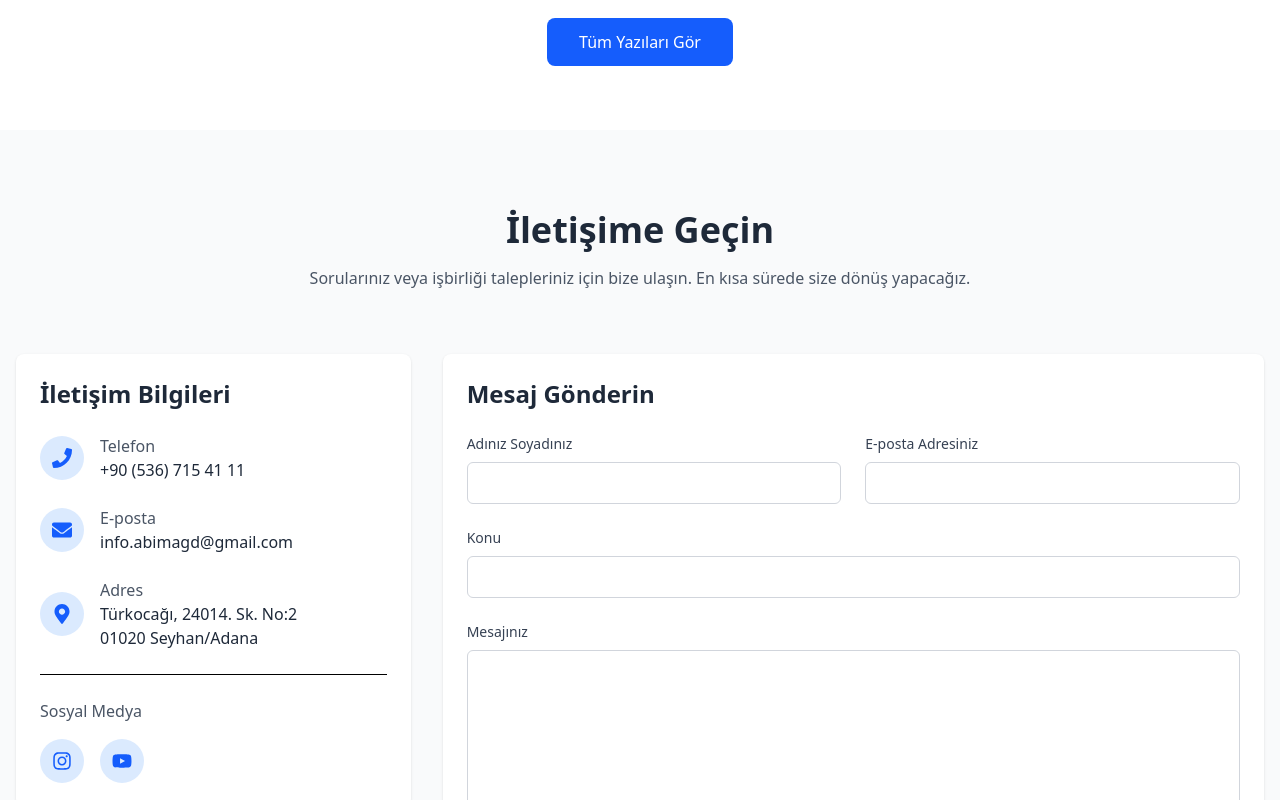
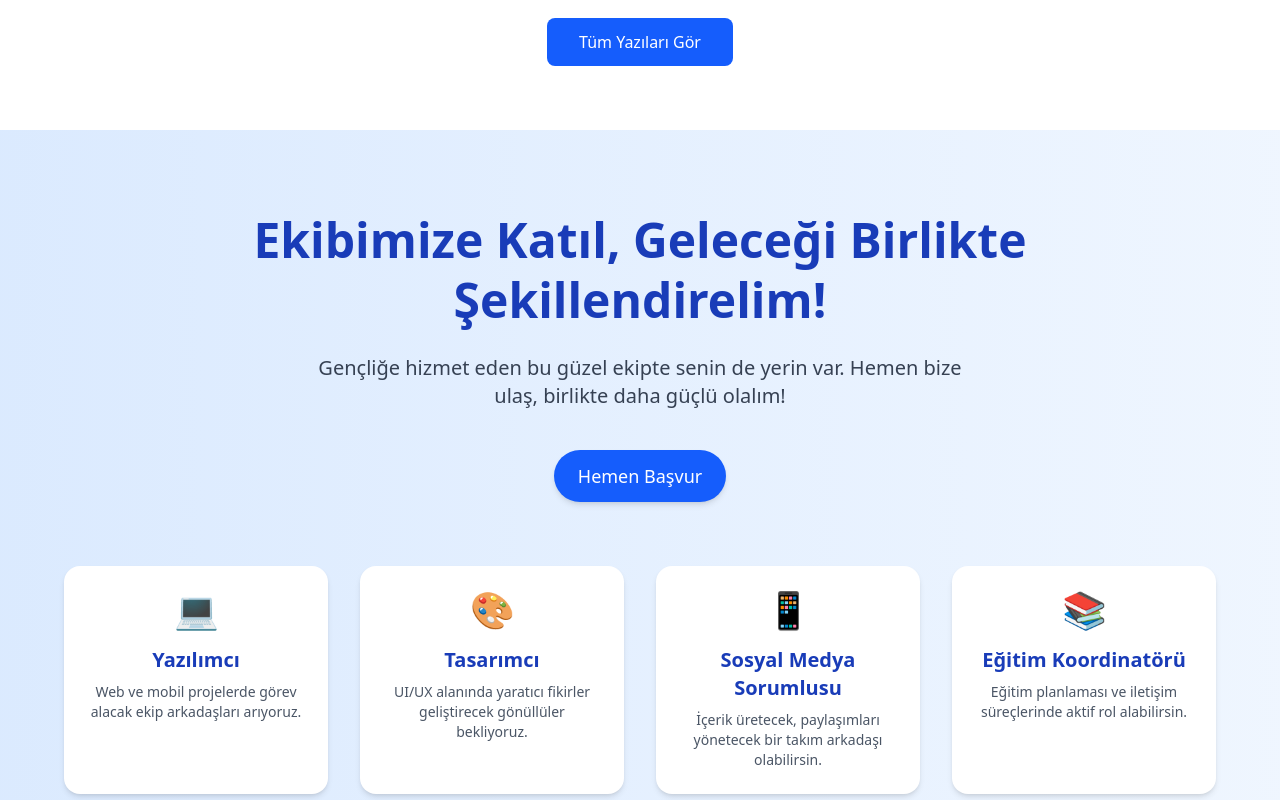
Before and after one commit to caliskanhalil/abim-react, a React (Vite) app: page / in a window 1280 px wide. Shown: the part 3960-4760 px from the top of the page. Built offline with nearby package versions, Linux system fonts and the light colour scheme; no server answers.

Commit message:
join us added

```diff
--- a/src/App.jsx
+++ b/src/App.jsx
@@ -19,6 +19,7 @@ import LoginPage from './pages/AdminPage/LoginPage';
 import DashboardPage from './pages/AdminPage/DashboardPage';
 import BlogManagement from './pages/AdminPage/BlogManagement';
 import CourseManagement from './pages/AdminPage/CourseManagement';
+import EkibeKatil from './pages/EkibeKatil';
 
 // Auth kontrolü
 const isAuthenticated = () => {
@@ -61,6 +62,7 @@ function App() {
           <Route path="egitimler" element={<CoursesPage />} />
           <Route path="egitimler/:id" element={<CourseDetail />} />
           <Route path="iletisim" element={<ContactPage />} />
+           <Route path="/ekibe-katil" element={<EkibeKatil />} />
         </Route>
 
         {/* Admin Routes */}
--- /dev/null
+++ b/src/components/JoinUs.jsx
@@ -0,0 +1,62 @@
+import React from "react";
+import { Link } from "react-router-dom";
+
+const roles = [
+  {
+    title: "Yazılımcı",
+    description: "Web ve mobil projelerde görev alacak ekip arkadaşları arıyoruz.",
+    icon: "💻",
+  },
+  {
+    title: "Tasarımcı",
+    description: "UI/UX alanında yaratıcı fikirler geliştirecek gönüllüler bekliyoruz.",
+    icon: "🎨",
+  },
+  {
+    title: "Sosyal Medya Sorumlusu",
+    description: "İçerik üretecek, paylaşımları yönetecek bir takım arkadaşı olabilirsin.",
+    icon: "📱",
+  },
+  {
+    title: "Eğitim Koordinatörü",
+    description: "Eğitim planlaması ve iletişim süreçlerinde aktif rol alabilirsin.",
+    icon: "📚",
+  },
+];
+
+const JoinUs = () => {
+  return (
+    <section className="bg-gradient-to-r from-blue-100 to-blue-50 py-20 px-6 md:px-12 text-center">
+      <div className="max-w-4xl mx-auto">
+        <h2 className="text-4xl md:text-5xl font-extrabold text-blue-800 mb-6 leading-tight">
+          Ekibimize Katıl, Geleceği Birlikte Şekillendirelim!
+        </h2>
+        <p className="text-gray-700 text-lg md:text-xl mb-10 max-w-2xl mx-auto">
+          Gençliğe hizmet eden bu güzel ekipte senin de yerin var. Hemen bize ulaş, birlikte daha güçlü olalım!
+        </p>
+        <Link
+  to="/ekibe-katil"
+  className="inline-block bg-blue-600 text-white text-lg px-6 py-3 rounded-full shadow-md hover:bg-blue-700 transition"
+>
+  Hemen Başvur
+</Link>
+      </div>
+
+      {/* Kartlar */}
+      <div className="mt-16 grid grid-cols-1 md:grid-cols-2 lg:grid-cols-4 gap-8 max-w-6xl mx-auto">
+        {roles.map((role, index) => (
+          <div
+            key={index}
+            className="bg-white rounded-2xl shadow-md p-6 hover:shadow-lg transition duration-300"
+          >
+            <div className="text-4xl mb-4">{role.icon}</div>
+            <h3 className="text-xl font-semibold text-blue-800 mb-2">{role.title}</h3>
+            <p className="text-gray-600 text-sm">{role.description}</p>
+          </div>
+        ))}
+      </div>
+    </section>
+  );
+};
+
+export default JoinUs;
--- a/src/pages/AboutPage/index.jsx
+++ b/src/pages/AboutPage/index.jsx
@@ -2,6 +2,8 @@ import React from 'react';
 import AboutHero from './components/AboutHero';
 import Gallery from './components/Gallery';
 import YouTubeSection from './components/YouTubeSection';
+import JoinUs from "../../components/JoinUs";
+
 
 const AboutPage = () => {
   return (
@@ -9,6 +11,8 @@ const AboutPage = () => {
       <AboutHero />
       <YouTubeSection />
       <Gallery />
+        <JoinUs />
+
     </div>
   );
 };
--- /dev/null
+++ b/src/pages/EkibeKatil/index.jsx
@@ -0,0 +1,54 @@
+import React, { useState } from 'react';
+
+const EkibeKatil = () => {
+  const [formData, setFormData] = useState({
+    ad: '',
+    soyad: '',
+    telefon: '',
+    alan: '',
+  });
+
+  const handleChange = (e) => {
+    setFormData({ ...formData, [e.target.name]: e.target.value });
+  };
+
+  const handleSubmit = (e) => {
+    e.preventDefault();
+    console.log('Form verileri:', formData);
+    // Buraya formu bir veritabanına ya da API'ye gönderme kodu eklenecek
+    alert('Başvurunuz alındı!');
+  };
+
+  return (
+    <section className="bg-white py-16 px-4 max-w-2xl mx-auto">
+      <h2 className="text-3xl font-bold text-center text-gray-800 mb-8">Ekibe Katıl</h2>
+      <form onSubmit={handleSubmit} className="space-y-6">
+        <div>
+          <label className="block text-gray-700">Adınız</label>
+          <input type="text" name="ad" value={formData.ad} onChange={handleChange} required className="w-full border px-4 py-2 rounded" />
+        </div>
+        <div>
+          <label className="block text-gray-700">Soyadınız</label>
+          <input type="text" name="soyad" value={formData.soyad} onChange={handleChange} required className="w-full border px-4 py-2 rounded" />
+        </div>
+        <div>
+          <label className="block text-gray-700">İletişim Numaranız</label>
+          <input type="text" name="telefon" value={formData.telefon} onChange={handleChange} required className="w-full border px-4 py-2 rounded" />
+        </div>
+        <div>
+          <label className="block text-gray-700">Hangi Alanda Katılmak İstiyorsunuz?</label>
+          <select name="alan" value={formData.alan} onChange={handleChange} required className="w-full border px-4 py-2 rounded">
+            <option value="">Bir alan seçin</option>
+            <option value="tasarim">Tasarım</option>
+            <option value="yazilim">Yazılım</option>
+            <option value="sosyal-medya">Sosyal Medya</option>
+            <option value="organizasyon">Organizasyon</option>
+          </select>
+        </div>
+        <button type="submit" className="w-full bg-blue-600 text-white py-2 rounded hover:bg-blue-700 transition">Gönder</button>
+      </form>
+    </section>
+  );
+};
+
+export default EkibeKatil;
--- a/src/pages/Home/index.jsx
+++ b/src/pages/Home/index.jsx
@@ -8,6 +8,8 @@ import Courses from './components/Courses';
 import YouTubeSection from '../AboutPage/components/YouTubeSection';
 import BlogSection from './components/BlogSection';
 import Contact from './components/Contact';
+import JoinUs from "../../components/JoinUs";
+
 
 const Home = () => {
   return (
@@ -30,6 +32,7 @@ const Home = () => {
         <Courses />
         <YouTubeSection />
         <BlogSection />
+        <JoinUs />
         <Contact />
       </div>
     </>
```
